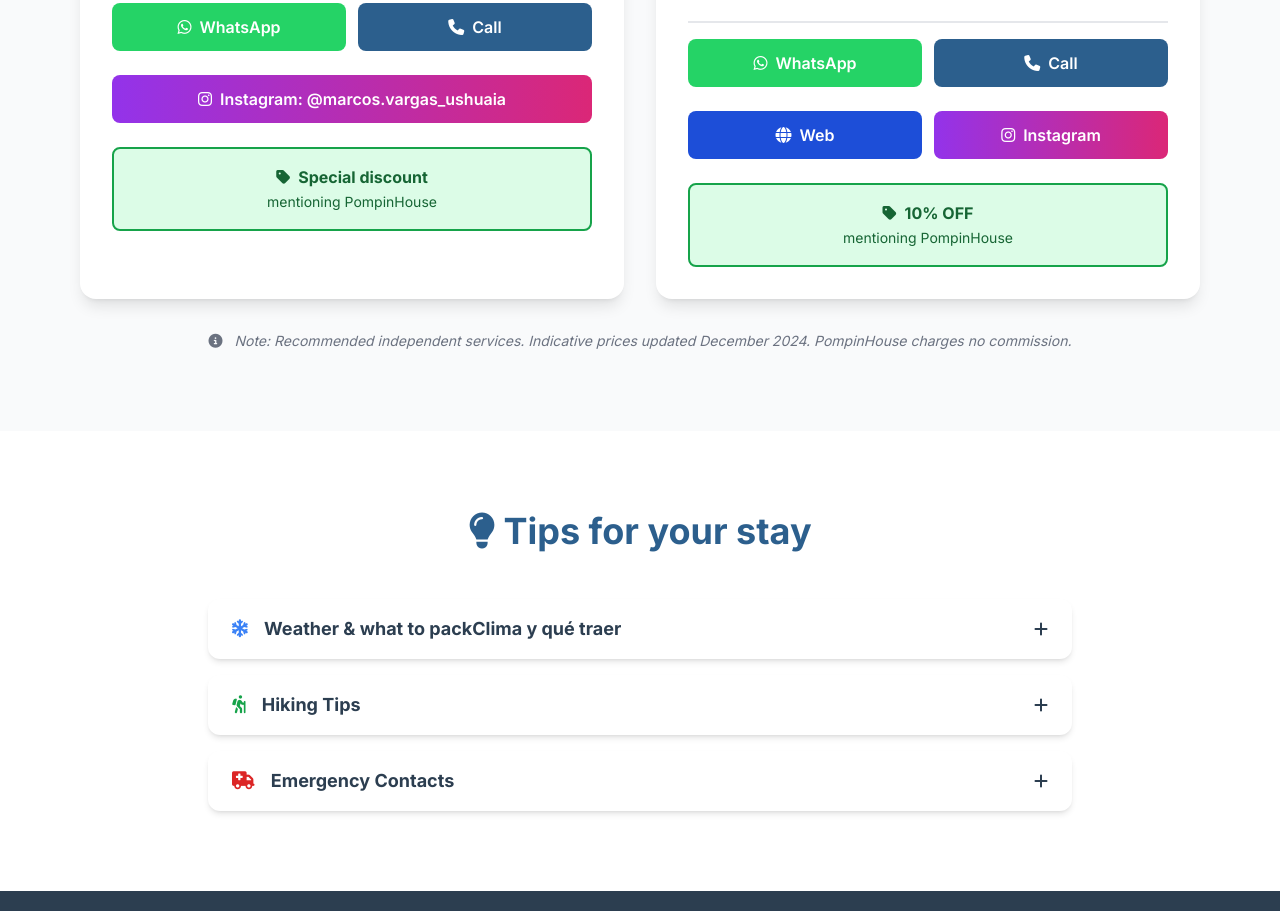
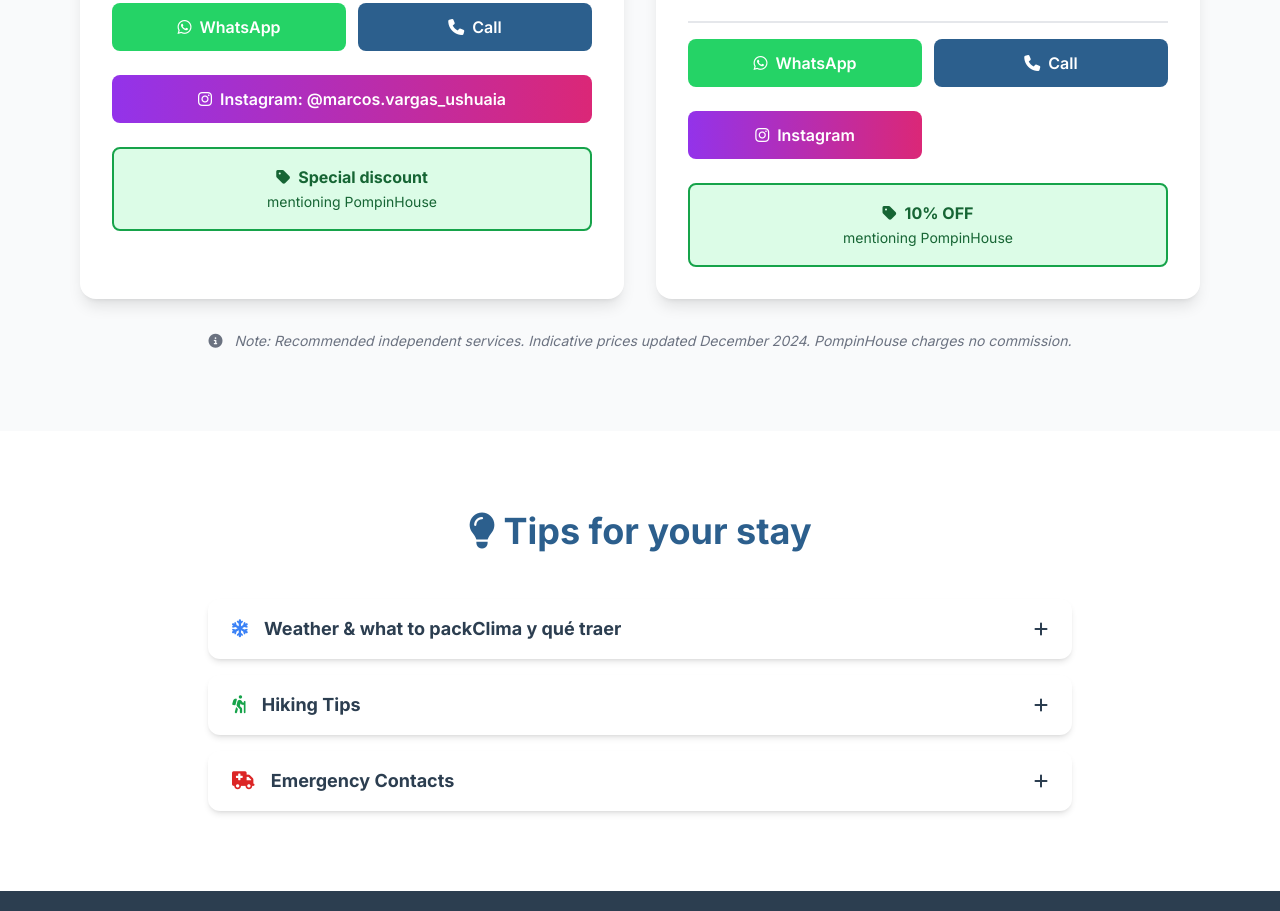
Before and after one commit to PMartinGatica/PompinHouse, a plain HTML site: page index.html in a window 1280 px wide. Shown: the part 4990-5901 px from the top of the page. Drawn offline with nearby package versions, Linux system fonts and the light colour scheme; some icons are missing.

Commit message:
sacar web xapel

```diff
--- a/index.html
+++ b/index.html
@@ -813,11 +813,11 @@
           </div>
 
           <div class="grid grid-cols-2 gap-3 mb-6">
-            <a href="https://aquamarine-mandrill-910278.hostingersite.com"
+            <!-- <a href="https://aquamarine-mandrill-910278.hostingersite.com"
                target="_blank"
                class="bg-blue-700 hover:bg-blue-800 text-white font-semibold px-4 py-3 rounded-lg transition-all duration-300 text-center">
               <i class="fas fa-globe mr-2"></i>Web
-            </a>
+            </a> -->
             <a href="https://www.instagram.com/xalpen_traslados"
                target="_blank"
                class="bg-gradient-to-r from-purple-600 to-pink-600 hover:from-purple-700 hover:to-pink-700 text-white font-semibold px-4 py-3 rounded-lg transition-all duration-300 text-center">
```
